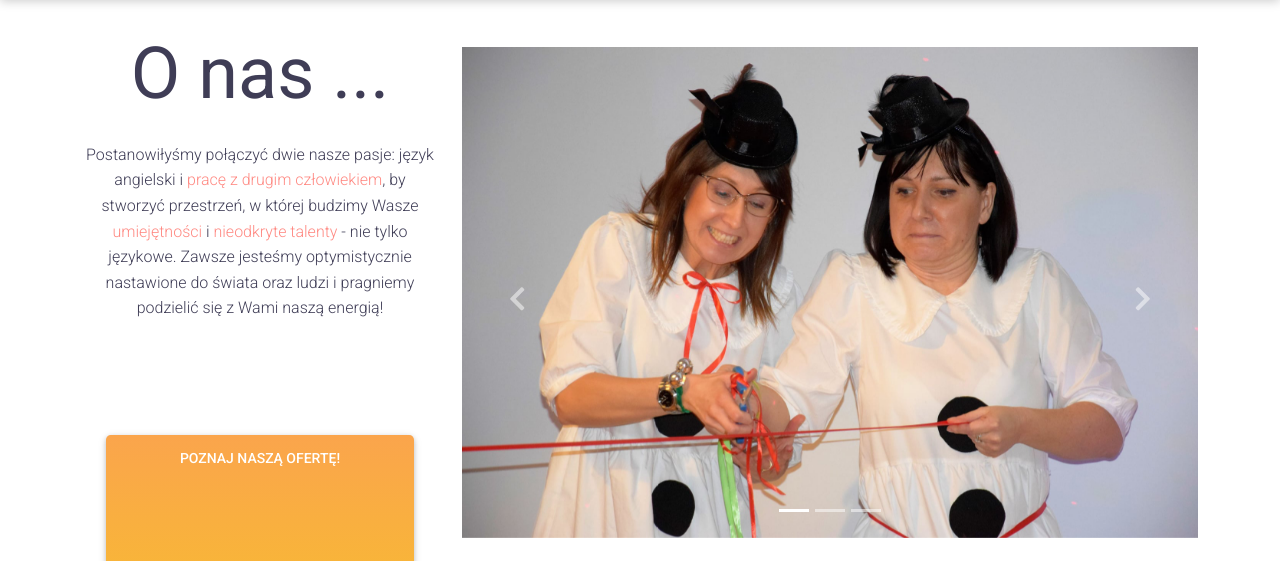
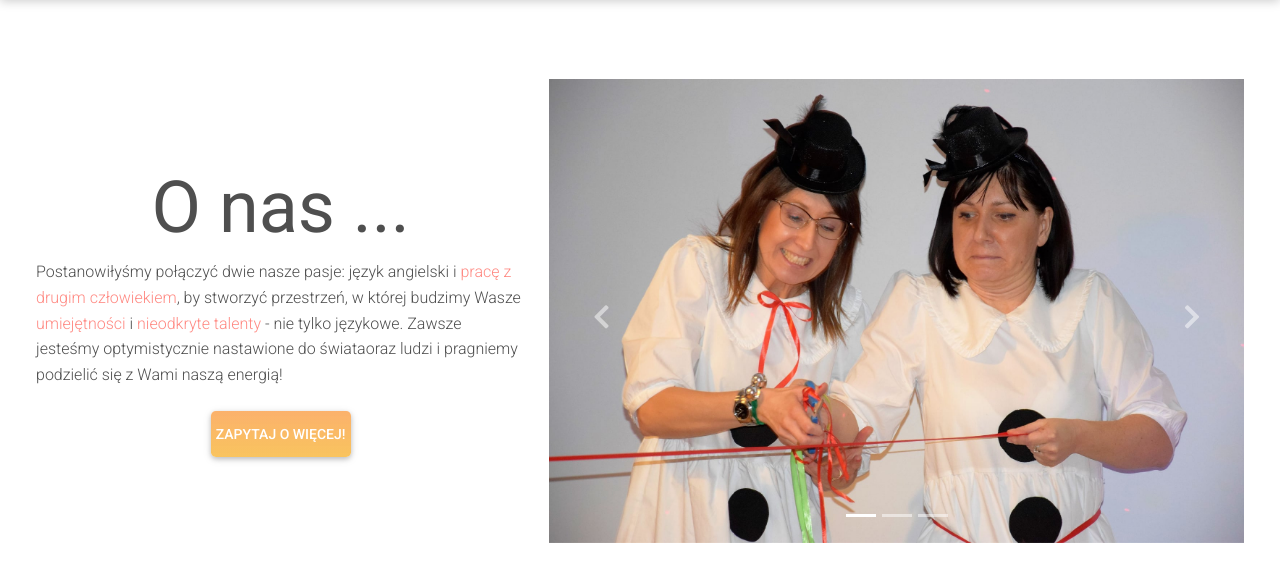
Before and after one commit to MarcinZ20/Wake-up, a Django app: page / in a window 1280 px wide. Shown: the part 742-1303 px from the top of the page. Run offline with Django 4.2, Linux system fonts and the light colour scheme.

Commit message:
Add contact form

```diff
--- a/home/static/home/css/main.css
+++ b/home/static/home/css/main.css
@@ -4,18 +4,23 @@
     --light-yellow: #f9a826c0;
 }
 
+body, html {
+    height: 100% !important;
+}
+
 #intro {
     background-image: url("../img/kid_breaking_wall.jpg");
-    height: 100vh;
+    height: 100vh !important;
     }
 
     /* Height for devices larger than 576px */
 @media (min-width: 992px) {
     #intro {
-
         margin-top: -58.59px;
+        background-image: url("../img/kid_breaking_wall.jpg");
     }
 }
+
 .btn-lg {
     padding-left: 5px !important;
     padding-right: 5px !important;
@@ -48,7 +53,7 @@
     background: linear-gradient(to top, rgba(246, 211, 101, 0.3), rgba(253, 160, 133, 0.4))
 }
 
-  .gradient-custom2 {
+.gradient-custom2 {
     /* fallback for old browsers */
     background: #f6d365;
 
@@ -57,7 +62,7 @@
 
     /* W3C, IE 10+/ Edge, Firefox 16+, Chrome 26+, Opera 12+, Safari 7+ */
     background: linear-gradient(to bottom, rgba(246, 211, 101, 0.6), rgba(253, 160, 133, 0.3))
-  }
+}
 
 .bg-image {
     background-position: 23%;
--- a/home/templates/index.html
+++ b/home/templates/index.html
@@ -25,7 +25,6 @@
 </head>
 <body>
     <header>
-
         <!-- Navigation -->
         <nav class="navbar navbar-expand-lg navbar-dark bg-light fixed-top gradient-custom2">
             <div class="container-fluid">
@@ -91,7 +90,8 @@
                         <h1 class="mb-2 display-1 fw-bold" style="text-shadow: 3px 2px 3px rgba(150, 150, 150, 0.7);">Wake up!</h1>
                         <h6 class="mb-2 ">More than a school of English<h6>
                         <a class="btn btn-secondary btn-lg m-2 shadow-4" role="button"
-                            rel="nofollow" target="_blank">Zobacz więcej!</a>
+                            rel="nofollow" target="_blank">Zobacz więcej!
+                        <a>
                     </div>
                 </div>
             </div>
@@ -99,22 +99,22 @@
     </header>
 
     <!-- About us -->
-    <div class="about" >
-        <div class="container">
-            <div class="row">
-                <div class="col-md-4 d-grid mb-2 mt-2 m-auto">
-                    <div class="text-black text-center">
-                        <h1 class="mt-4 mb-4 display-2 fw-normal">O nas ...</h1>
+    <div class="about d-flex align-items-start">
+        <div class="row m-4">
+            <div class="col-lg-5 d-grid mb-2 mt-2 m-auto">
+                <div class="container-about d-flex flex-column align-items-center justify-content-center">
+                    <h1 class="display-2 fw-normal">O nas ...</h1>
                     <p class="font-weight-light">Postanowiłyśmy połączyć dwie nasze pasje:
                                     język angielski i <span class="text-magnification">pracę z drugim człowiekiem</span>, by stworzyć przestrzeń,
                                     w której budzimy Wasze <span class="text-magnification">umiejętności</span> i <span class="text-magnification">nieodkryte talenty</span> - nie tylko językowe.
-                            Zawsze jesteśmy optymistycznie nastawione do świata oraz ludzi
-                            i pragniemy podzielić się z Wami naszą energią!</p>
+                                Zawsze jesteśmy optymistycznie nastawione do świataoraz ludzi
+                                i pragniemy podzielić się z Wami naszą energią!
+                    </p>
+                    <button type="submit" class="btn btn-lg gradient-custom mt-2" role="button" style="background-color: var(--light-yellow);color: white;">Zapytaj o więcej!
+                    </button>
                 </div>
-                    <a class="btn btn-lg m-2 ms-4 me-4 gradient-custom" role="button" style="background-color: var(--dark-yellow);color: white;">Poznaj naszą ofertę!
-                    </a>
             </div>
-                <div class="col-md-8 text-center">
+            <div class="col-lg-7 d-grid mb-2 mt-2 m-auto">
                 <!-- Photo gallery -->
                 <div
                     id="carouselExampleCrossfade"
@@ -130,8 +130,7 @@
                             aria-label="Slide 1">
                         </button>
                         <button
-                                type="button"
-                                data-mdb-target="#carouselExampleCrossfade"
+                            type="button"                                data-mdb-target="#carouselExampleCrossfade"
                             data-mdb-slide-to="1"
                             aria-label="Slide 2">
                         </button>
@@ -170,7 +169,7 @@
                         type="button"
                         data-mdb-target="#carouselExampleCrossfade"
                         data-mdb-slide="prev">
-                            <span class="carousel-control-prev-icon" aria-hidden="true"></span>
+                        <span class="carousel-control-prev-icon" aria-hidden="true"><span>
                         <span class="visually-hidden">Previous</span>
                     </button>
                     <button
@@ -185,14 +184,94 @@
             </div>
         </div>
     </div>
-    </div>
     <!-- About us -->
 
     <!-- Contact -->
-    <div class="contact-form" style="height: 100vh;background-color: thistle;">
+    <div id='intro' class="contact d-flex flex-column bg-image">
+        <form class="contact-form d-flex flex-column-reverse flex-md-row m-auto shadow-3-strong" action="{% url 'contact' %}" method="post">
 
+            {% csrf_token %}
+
+            <!-- Left form side -->
+            <div class="left-form gradient-custom p-3 text-white" style="background-color: var(--dark-yellow);">
+                <h2 class="p-2 pb-0 m-0">Contact us!</h1>
+                <p class="pb-2 ps-2 mb-0">Chat with us about anything!</p>
+                <div class="methods">
+                    <div class="contact-method d-flex flex-row align-items-center p-1">
+                        <i class="fas fa-map-marked p-2 fa-lg">
+                        </i>
+                        <a class="p-2 mb-0 small text-white" href="https://www.google.pl/maps/place/K.+K.+Wielkiego+92,+32-300+Olkusz/@50.2745128,19.5745876,715m/data=!3m2!1e3!4b1!4m5!3m4!1s0x4716e37cb27488a1:0x856392aaa3b28553!8m2!3d50.2745128!4d19.5767763" target="_blank"> ul. Olkuska 32, Olkusz 32-300</a>
+                    </div>
+                    <div class="contact-method d-flex flex-row align-items-center p-1" >
+                        <i class="fas fa-phone-alt p-2 fa-lg"></i>
+                        <a class="p-2 mb-0 small text-white" href="tel:514-720-831">+48 514-720-831</a>
+                    </div>
+                    <div class="contact-method d-flex flex-row align-items-center p-1" >
+                        <i class="fas fa-paper-plane p-2 fa-lg"></i>
+                        <a class="p-2 mb-0 small text-white" href="mailto:wakeup.olkusz@gmail.com">wakeup@gmail.com</a>
+                    </div>
+                    <div class="contact-method d-flex flex-row align-items-center p-1" >
+                        <i class="fab fa-facebook p-2 fa-lg"></i>
+                        <a class="p-2 mb-0 small text-white" href="https://www.facebook.com/Wake-up-108224535038622" target="_blank">www.facebook/wakeup-olkusz<a>
+                    </div>
+                </div>
+            </div>
+            <!-- Left form side -->
+
+            <!-- Right form side -->
+            <div class="right-form d-flex flex-column p-3" style="background-color:rgb(255, 255, 255);">
+                <h1 class="p-2 m-0">Let's get in touch!</h1>
+                <div class="container d-flex flex-row align-items-start p-2">
+                    <div class="form-outline mt-2 me-1 w-50">
+                        <input type="text" id="typeText" class="form-control" name="input-name"/>
+                        <label class="form-label" for="typeText">Imię i Nazwisko</label>
+                    </div>
+                    <div class="form-outline mt-2 ms-1 w-50">
+                        <input type="email" id="typeEmail" class="form-control" name="input-mail"/>
+                        <label class="form-label" for="typeEmail">e-mail</label>
+                    </div>
+                </div>
+                <div class="form-outline mt-2 ms-2 me-2">
+                    <input type="text" id="typeText" class="form-control" name="input-topic"/>
+                    <label class="form-label" for="typeText">Temat</label>
+                </div>
+                <div class="form-outline mt-3 ms-2 me-2">
+                    <textarea class="form-control" id="textAreaExample" rows="4" name="input-message"></textarea>
+                    <label class="form-label" for="textAreaExample">Wiadomość</label>
+                </div>
+                <button type="submit" class="btn btn-lg m-2 gradient-custom" role="button" style="background-color: var(--light-yellow);color: white;">Wyślij
+                </button>
+            </div>
+            <!-- Right form side -->
+        </form>
+        <div class="icons d-flex align-items-center justify-content-center m-4">
+            <section class="m-2">
+                <!-- Facebook -->
+                <a class="btn btn-primary btn-floating m-1" style="background-color: #3b5998" href="https://www.facebook.com/Wake-up-108224535038622" role="button" target="_blank"><i class="fab fa-facebook-f"></i></a>
+
+                <!-- Google -->
+                <a class="btn btn-primary btn-floating m-1" style="background-color: #dd4b39" href="#!" role="button"><i class="fab fa-google"></i></a>
+
+                <!-- Instagram -->
+                <a class="btn btn-primary btn-floating m-1" style="background-color: #ac2bac" href="#!" role="button"><i class="fab fa-instagram"></i></a>
+            </section>
+        </div>
     </div>
     <!-- Contact -->
+
+    <!-- Footer -->
+    <footer class="bg-light text-center text-white">
+        <!-- Copyright -->
+        <div class="text-center p-2" style="background-color: #9A0680">
+            © 2022 Copyright:
+            <a style="color: #FFD39A" href="https://github.com/MarcinZ20" target="_blank">Marcin Zub</a>
+            | Attributions:
+            <a style="color: #FFD39A" href="https://mdbootstrap.com/" target="_blank">MDBootstrap,</a>
+            <a style="color: #FFD39A" href="https://fontawesome.com/license" target="_blank">Font Awsome</a>
+        </div>
+        <!-- Copyright -->
+    </footer>
+    <!-- Footer -->
 
     <!-- MDB -->
     <script
--- a/home/views.py
+++ b/home/views.py
@@ -1,6 +1,31 @@
 from django.shortcuts import render
+from django.core.mail import send_mail
+import time
 
 # Create your views here.
 
 def index(request):
-    return render(request, 'index.html')
+    if request.method == "POST":
+
+        # Get values for the mail
+        name = request.POST['input-name']
+        mail = request.POST['input-mail']
+        topic = request.POST['input-topic']
+        message = request.POST['input-message']
+
+        # Send e-mail
+        send_mail(
+            subject=f'{name} -> {topic}',
+            message=message,
+            from_email=mail,
+            recipient_list=['marcin26012000@gmail.com']
+        )
+
+        # Return "thanks for contacting us" page
+        return render(request, 'contact.html')
+
+    else:
+        return render(request, 'index.html', {})
+
+def contact(request):
+    return render(request, "contact.html", {})
--- a/wakeup/urls.py
+++ b/wakeup/urls.py
@@ -16,8 +16,10 @@ Including another URLconf
 from django.contrib import admin
 from django.urls import path
 from home.views import index
+from home.views import contact
 
 urlpatterns = [
-    path('', index),
+    path('', index, name="home"),
+    path('contact.html', contact, name="contact"),
     path('admin/', admin.site.urls),
 ]
```
Also changed, not shown: home/templates/contact.html (added, +45 -0 lines), wakeup/settings.py (+11 -3 lines). Lines whose indentation alone changed are shown as unchanged.
